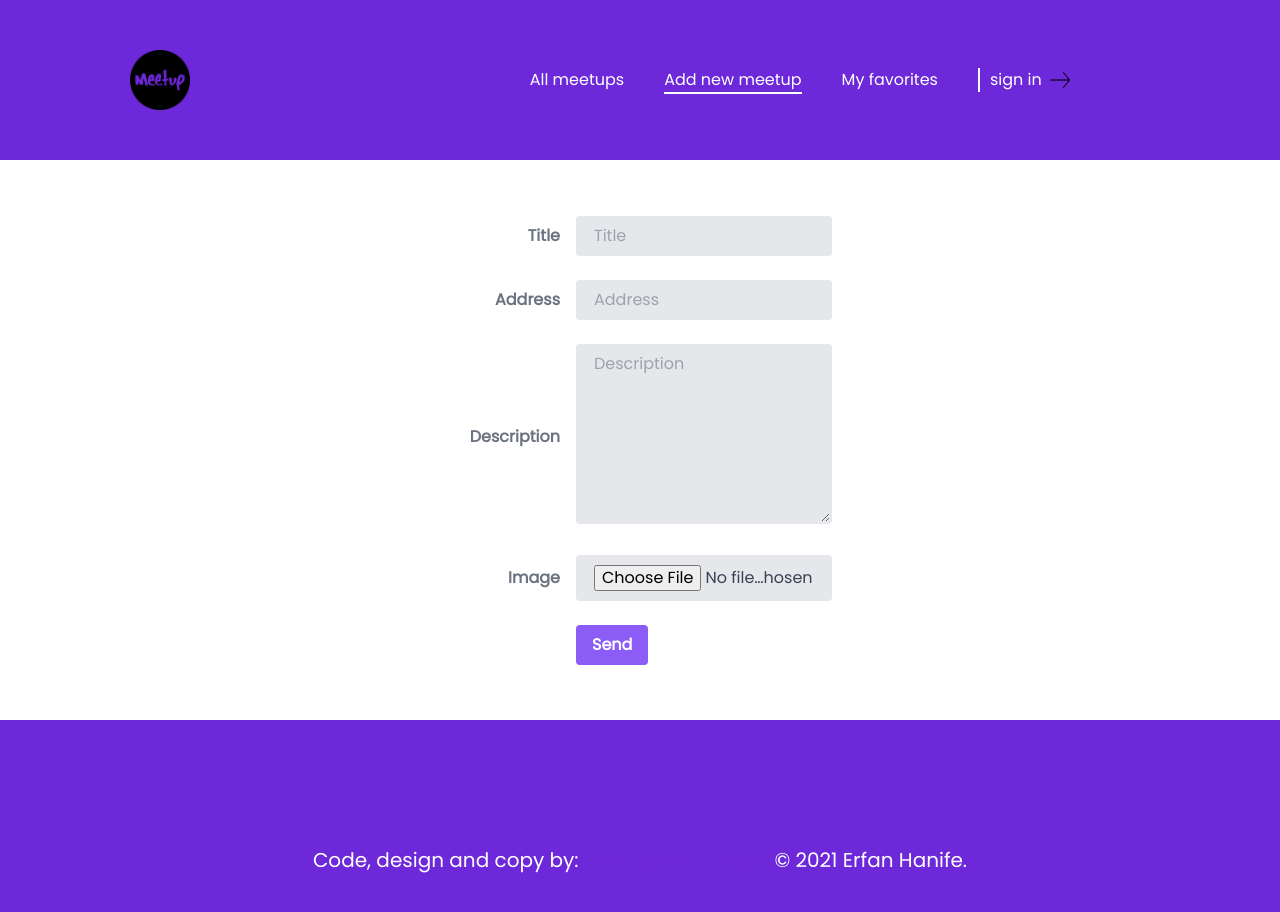
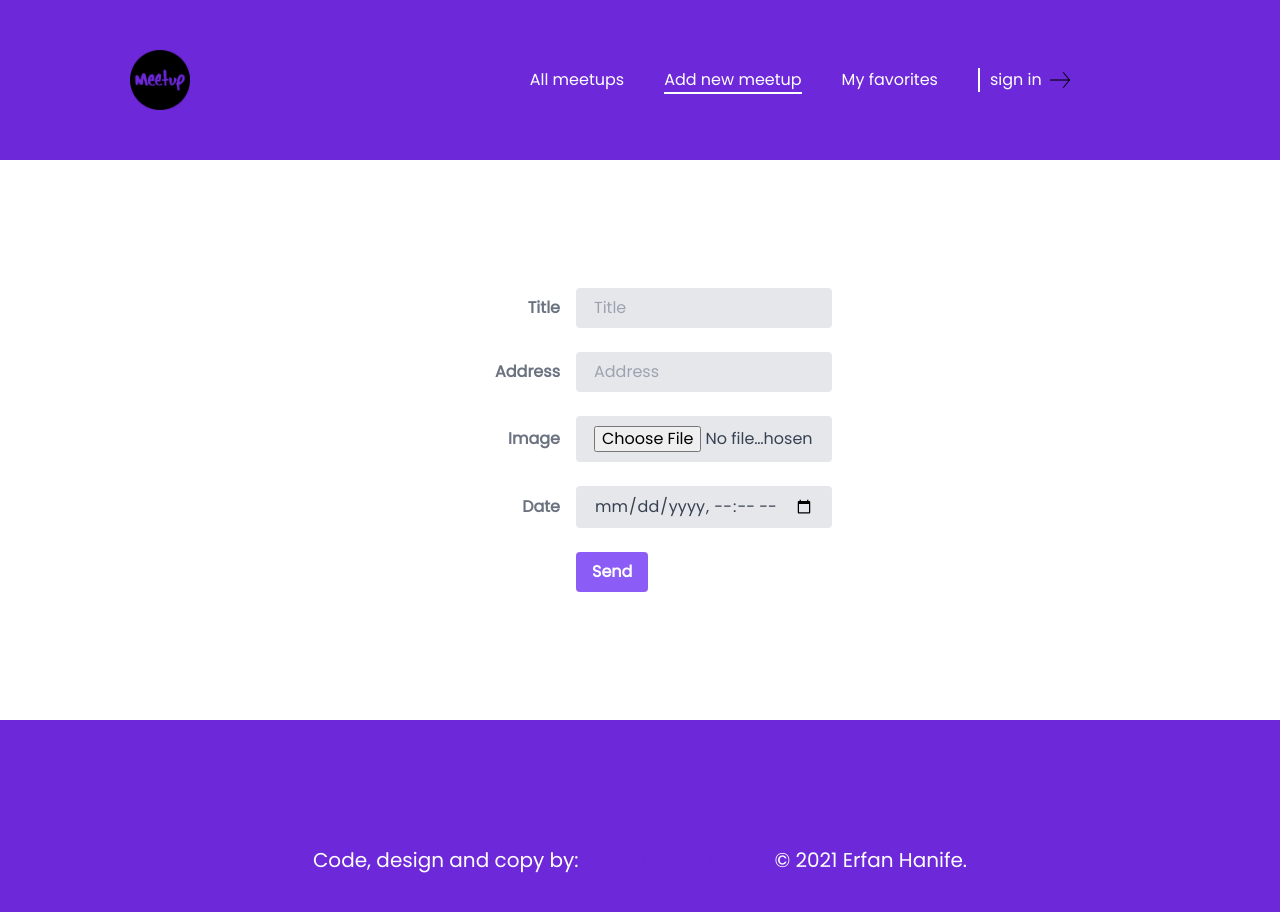
Before and after one commit to danieldev0353/golang-meeting-app, a Next.js app: page /addNew in a window 1280 px wide. Shown: the top 912 px of the page. Built offline with nearby package versions, Linux system fonts and the light colour scheme.

Commit message:
complete form add meetup

```diff
--- a/components/addNew.js
+++ b/components/addNew.js
@@ -1,12 +1,19 @@
-import { useState } from "react";
+import { useState, useEffect } from "react";
+import DateUtil from "../utils/date";
 
 const AddNew = ({ submitHandler }) => {
   const [data, setData] = useState({
-    title: "",
-    description: "",
+    name: "",
     address: "",
     image: "",
+    date: "",
   });
+  const [min, setMin] = useState("");
+
+  useEffect(() => {
+    const now = new DateUtil(null, "T");
+    setMin(now.getDate());
+  }, []);
 
   const onChange = (prop) => (event) => {
     setData({ ...data, [prop]: event.target.value });
@@ -50,8 +57,8 @@ const AddNew = ({ submitHandler }) => {
               id="title"
               type="text"
               placeholder="Title"
-              onChange={onChange("title")}
-              value={data.title}
+              onChange={onChange("name")}
+              value={data.name}
             />
           </div>
         </div>
@@ -79,27 +86,6 @@ const AddNew = ({ submitHandler }) => {
           <div className="md:w-1/3">
             <label
               className="block text-gray-500 font-bold md:text-right mb-1 md:mb-0 pr-4"
-              htmlFor="Description"
-            >
-              Description
-            </label>
-          </div>
-          <div className="md:w-2/3">
-            <textarea
-              className="bg-gray-200 appearance-none border-2 border-gray-200 rounded w-full py-2 px-4 text-gray-700 leading-tight focus:outline-none focus:bg-white focus:border-purple-500"
-              id="Description"
-              type="text"
-              placeholder="Description"
-              onChange={onChange("description")}
-              value={data.description}
-              rows="8"
-            ></textarea>
-          </div>
-        </div>
-        <div className="md:flex md:items-center mb-6">
-          <div className="md:w-1/3">
-            <label
-              className="block text-gray-500 font-bold md:text-right mb-1 md:mb-0 pr-4"
               htmlFor="Image"
             >
               Image
@@ -111,6 +97,26 @@ const AddNew = ({ submitHandler }) => {
               id="Image"
               type="file"
               onChange={previewFile}
+            />
+          </div>
+        </div>
+        <div className="md:flex md:items-center mb-6">
+          <div className="md:w-1/3">
+            <label
+              className="block text-gray-500 font-bold md:text-right mb-1 md:mb-0 pr-4"
+              htmlFor="Date"
+            >
+              Date
+            </label>
+          </div>
+          <div className="md:w-2/3">
+            <input
+              className="bg-gray-200 appearance-none border-2 border-gray-200 rounded w-full py-2 px-4 text-gray-700 leading-tight focus:outline-none focus:bg-white focus:border-purple-500"
+              id="Date"
+              type="datetime-local"
+              onChange={onChange("date")}
+              value={data.date}
+              min={min}
             />
           </div>
         </div>
--- a/pages/addNew/index.js
+++ b/pages/addNew/index.js
@@ -3,7 +3,6 @@ import Head from "next/head";
 import { useEffect } from "react";
 import nProgress from "nprogress";
 import { useRouter } from "next/router";
-import swr from "swr";
 
 const AddNew = () => {
   async function submitHandler(event, data) {
--- /dev/null
+++ b/utils/date.js
@@ -0,0 +1,33 @@
+class DateUtil {
+  constructor(customDate, by) {
+    this.customDate = customDate;
+    this.by = by;
+  }
+
+  getDate() {
+    let date;
+    if (!this.customDate) {
+      date = new Date();
+    } else {
+      date = new Date(this.customDate);
+    }
+    let year = date.getFullYear();
+    let month = date.getMonth() + 1;
+    let day = date.getDate();
+    let hour = date.getHours();
+    let minute = date.getMinutes();
+
+    let finalTime = [
+      (hour < "9" ? "0" : "") + hour,
+      (minute < "9" ? "0" : "") + minute,
+    ].join(":");
+    let finalDate = [
+      year,
+      (month < "9" ? "0" : "") + month,
+      (day < "9" ? "0" : "") + day,
+    ].join("-");
+    return [finalDate, finalTime].join(this.by);
+  }
+}
+
+export default DateUtil;
```
